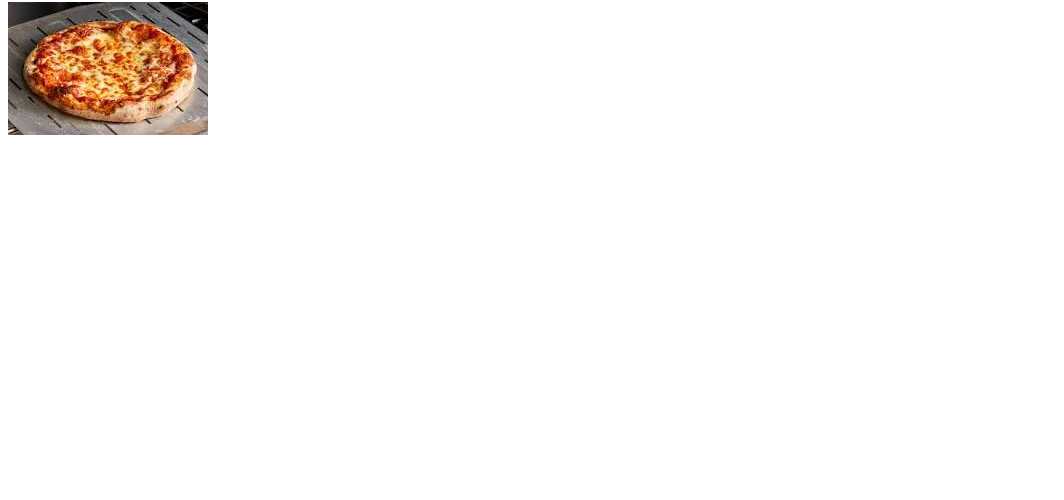
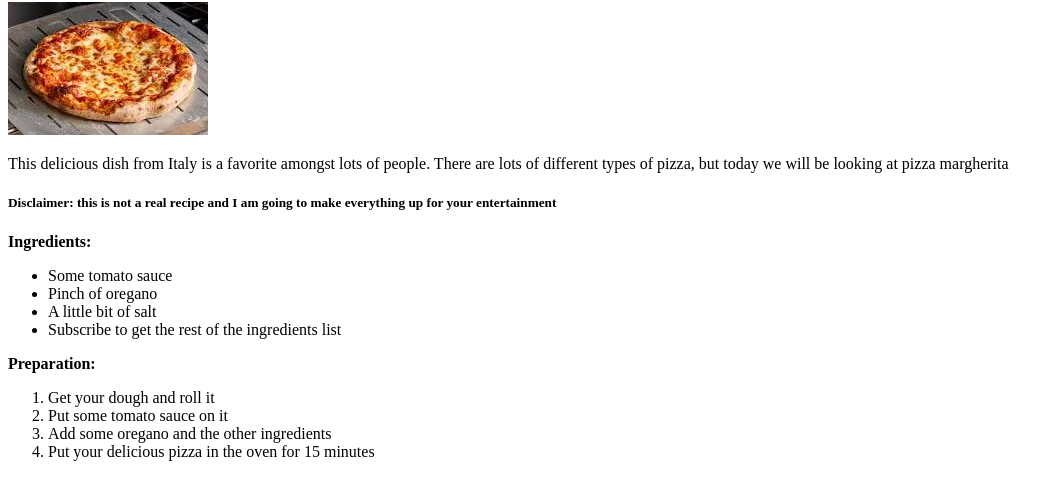
Before and after one commit to BullorusDev/odin-recipes, a plain HTML site: page recipes/pizza.html in a window 1280 px wide. Shown: the part 78-578 px from the top of the page, without its empty margins (0-1064 px from the left). Drawn offline with Linux system fonts and the light colour scheme.

Commit message:
Add content to pizza.html describing the recipe

```diff
--- a/recipes/pizza.html
+++ b/recipes/pizza.html
@@ -8,5 +8,21 @@
 <body>
     <h1>Pizza Time</h1>
     <img src="../images/pizza.jpg" alt="A picture of pizza">
+    <p>This delicious dish from Italy is a favorite amongst lots of people. There are lots of different types of pizza, but today we will be looking at pizza margherita</p>
+    <h5>Disclaimer: this is not a real recipe and I am going to make everything up for your entertainment</h5>
+    <p><strong>Ingredients:</strong></p>
+    <ul>
+        <li>Some tomato sauce</li>
+        <li>Pinch of oregano</li>
+        <li>A little bit of salt</li>
+        <li>Subscribe to get the rest of the ingredients list</li>
+    </ul>
+    <p><strong>Preparation:</strong></p>
+    <ol>
+        <li>Get your dough and roll it</li>
+        <li>Put some tomato sauce on it</li>
+        <li>Add some oregano and the other ingredients</li>
+        <li>Put your delicious pizza in the oven for 15 minutes</li>
+    </ol>
 </body>
 </html>
```
